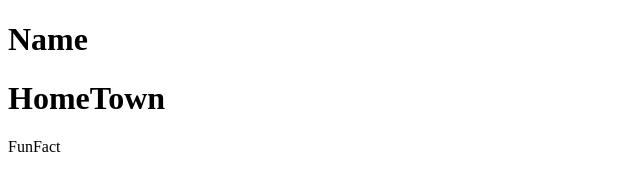
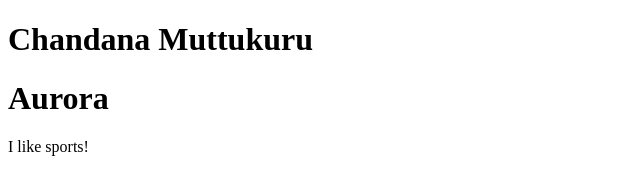
Before and after one commit to chandanareddy12/SheHacks6, a plain HTML site: page index.html in a window 1280 px wide. Shown: the whole page, without its empty margins (0-640 px from the left). Drawn offline with Linux system fonts and the light colour scheme.

Commit message:
chandana's branch

```diff
--- a/index.html
+++ b/index.html
@@ -6,9 +6,9 @@
     <link rel="stylesheet" href="" />
   </head>
   <body>
-    <h1>Name</h1>
-    <h1>HomeTown</h1>
-    <p>FunFact</p>
+    <h1>Chandana Muttukuru</h1>
+    <h1>Aurora</h1>
+    <p>I like sports!</p>
     <script src="" async defer></script>
   </body>
 </html>
```
